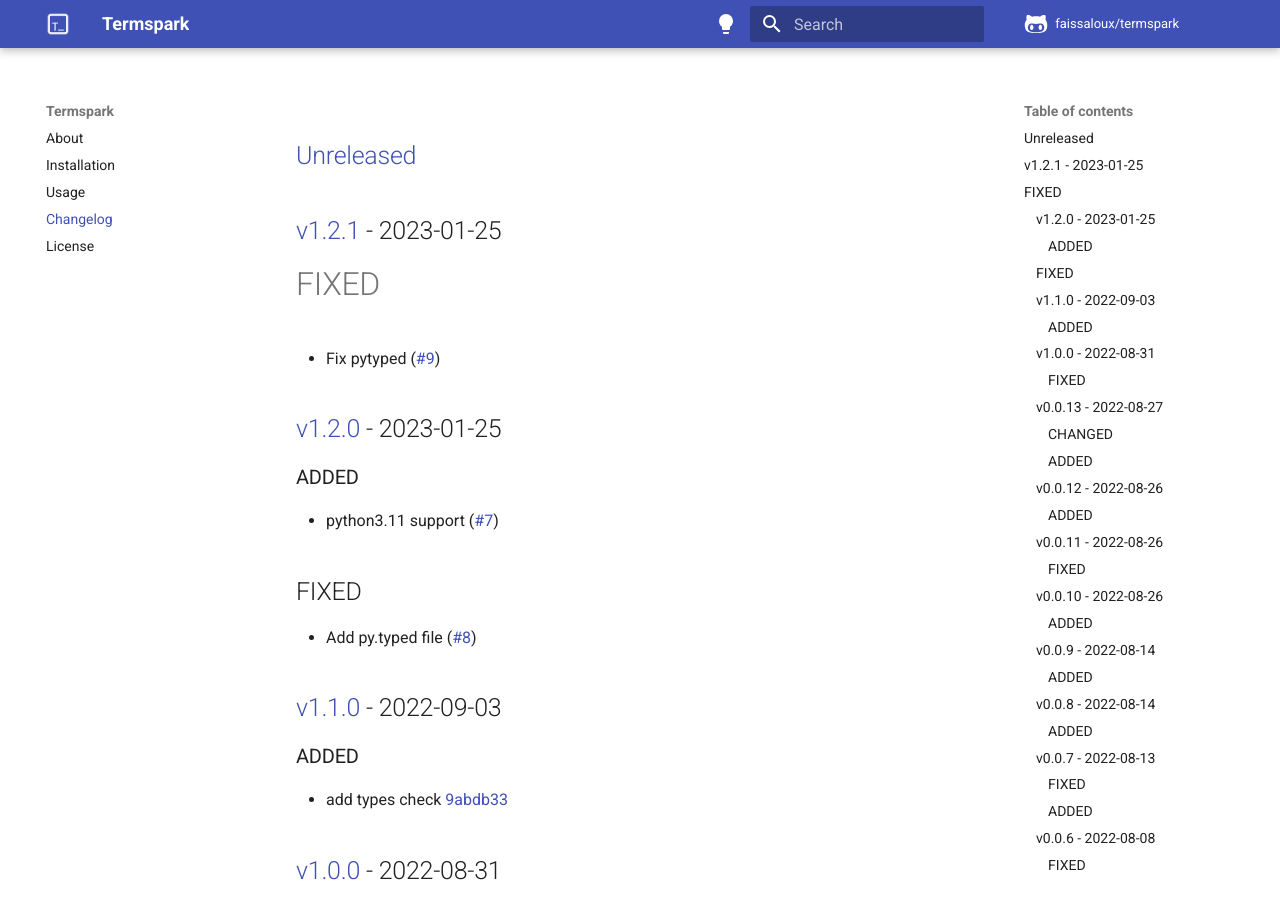
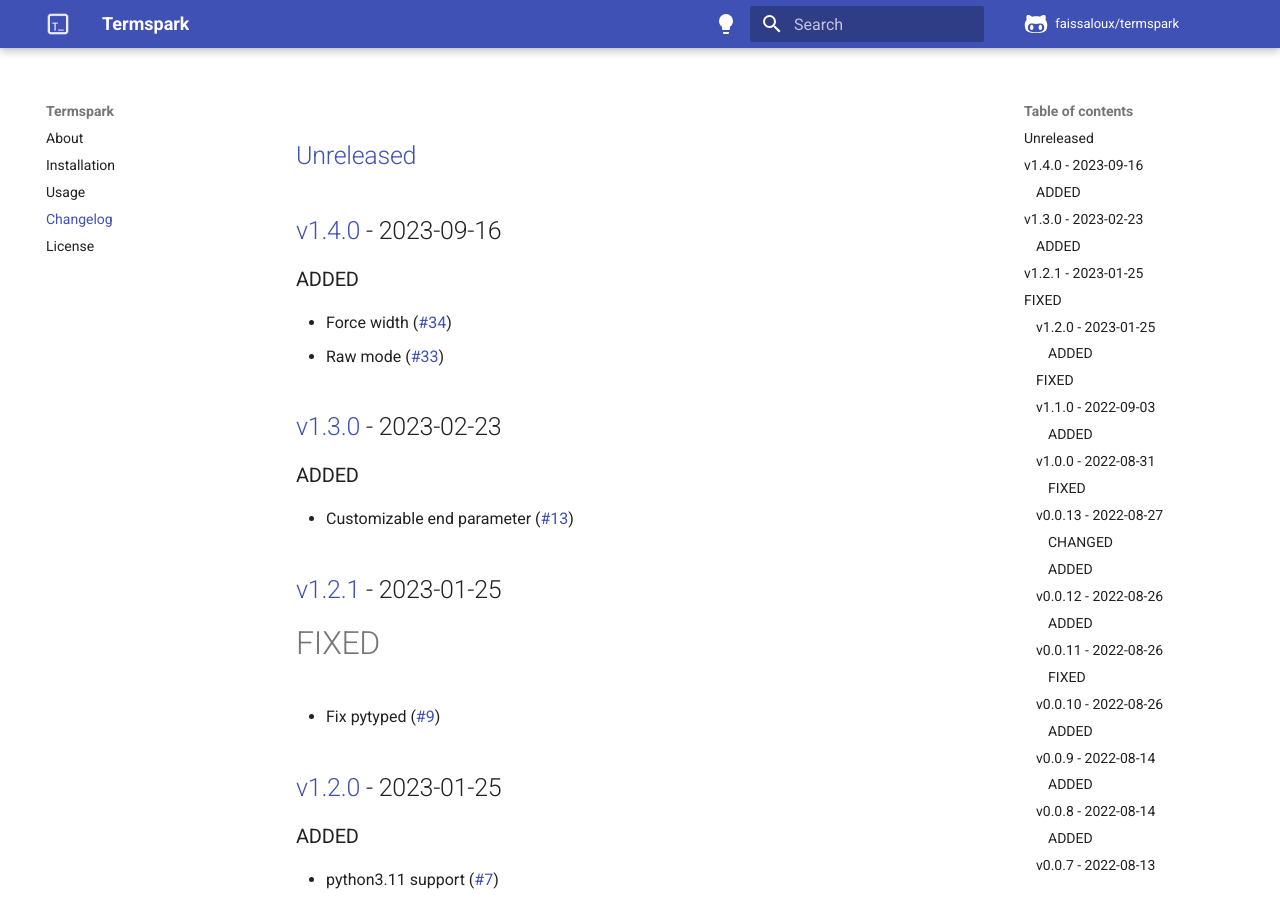
Before and after one commit to faissaloux/termspark, an MkDocs documentation site: the page built from docs/changelog.md, in a window 1280 px wide and 900 px high. Built offline with MkDocs 1.6.1 and Material for MkDocs 9.7.7, drawn with Linux system fonts in a browser that asks for light colours; comment, search, counter and statistics services are not loaded.

Commit message:
release: 1.4.0

```diff
--- a/docs/changelog.md
+++ b/docs/changelog.md
@@ -1,4 +1,13 @@
-## [Unreleased](https://github.com/faissaloux/termspark/compare/v1.2.1...main)
+## [Unreleased](https://github.com/faissaloux/termspark/compare/v1.4.0...main)
+
+## [v1.4.0](https://github.com/faissaloux/termspark/compare/v1.3.0...v1.4.0) - 2023-09-16
+### ADDED
+- Force width ([#34](https://github.com/faissaloux/termspark/pull/34))
+- Raw mode ([#33](https://github.com/faissaloux/termspark/pull/33))
+
+## [v1.3.0](https://github.com/faissaloux/termspark/compare/v1.2.1...v1.3.0) - 2023-02-23
+### ADDED
+- Customizable end parameter ([#13](https://github.com/faissaloux/termspark/pull/13))
 
 ## [v1.2.1](https://github.com/faissaloux/termspark/compare/v1.2.0...v1.2.1) - 2023-01-25
 # FIXED
--- a/setup.cfg
+++ b/setup.cfg
@@ -1,6 +1,6 @@
 [metadata]
 name = termspark
-version = 1.3.0
+version = 1.4.0
 author = Faissal Wahabali
 author_email = fwahabali@gmail.com
 description = Takes control of terminal
```
Also changed, not shown: CHANGELOG.md (+6 -1 lines).
